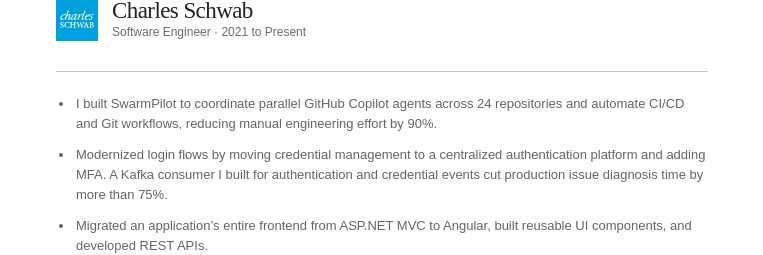
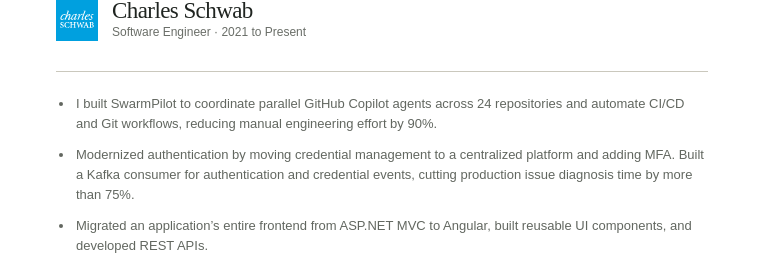
Before and after one commit to timwong101/my-portfolio, a React (Vite) app: page / in a window 1280 px wide. Shown: the part 1270-1525 px from the top of the page, without its empty margins (258-1021 px from the left). Built offline with nearby package versions, Linux system fonts and the light colour scheme; a web font is replaced by a local one.

Commit message:
Clarify authentication experience wording

```diff
--- a/src/App.tsx
+++ b/src/App.tsx
@@ -66,7 +66,7 @@
 
 const experienceHighlights = [
   'I built SwarmPilot to coordinate parallel GitHub Copilot agents across 24 repositories and automate CI/CD and Git workflows, reducing manual engineering effort by 90%.',
-  'Modernized login flows by moving credential management to a centralized authentication platform and adding MFA. A Kafka consumer I built for authentication and credential events cut production issue diagnosis time by more than 75%.',
+  'Modernized authentication by moving credential management to a centralized platform and adding MFA. Built a Kafka consumer for authentication and credential events, cutting production issue diagnosis time by more than 75%.',
   'Migrated an application’s entire frontend from ASP.NET MVC to Angular, built reusable UI components, and developed REST APIs.',
 ];
 
```
